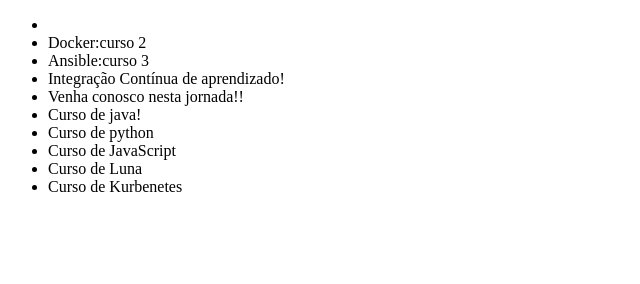
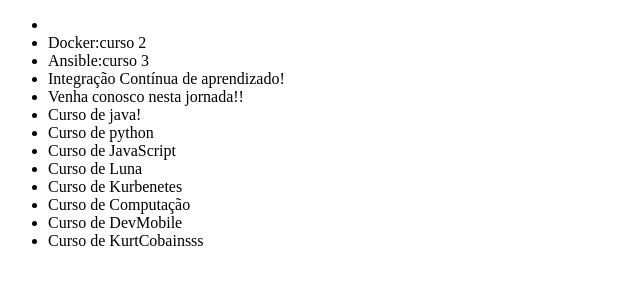
Before and after one commit to zm1hawk/SERVIDOR-GIT, a plain HTML site: page index.html in a window 1280 px wide. Shown: the whole page, without its empty margins (0-640 px from the left). Drawn offline with Linux system fonts and the light colour scheme.

Commit message:
adicionei alguns cursos que faltavam

```diff
--- a/index.html
+++ b/index.html
@@ -16,6 +16,9 @@
         <li>Curso de JavaScript</li>
         <li>Curso de Luna</li>
         <li>Curso de Kurbenetes</li>
+        <li>Curso de Computação</li>
+        <li>Curso de DevMobile</li>
+        <li>Curso de KurtCobainsss</li>
     </ul>
 </body>
 </html>
```
